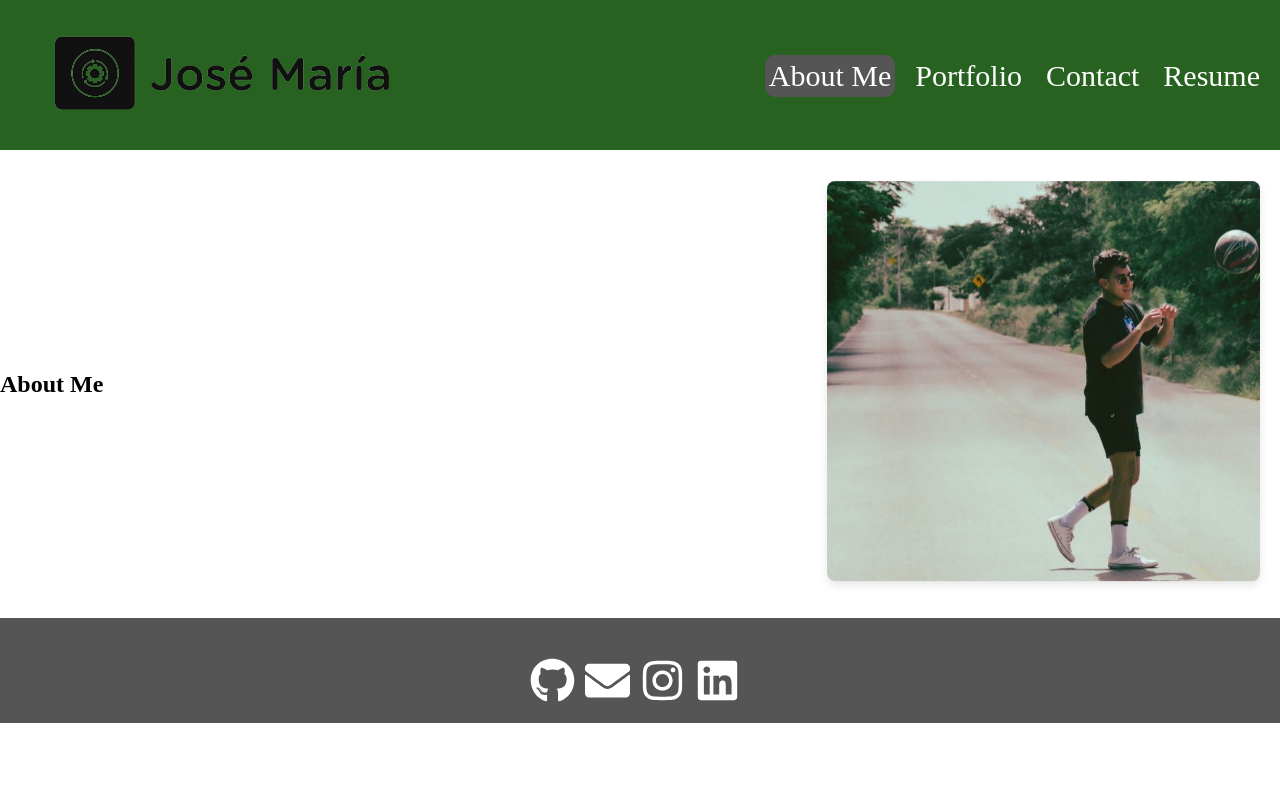
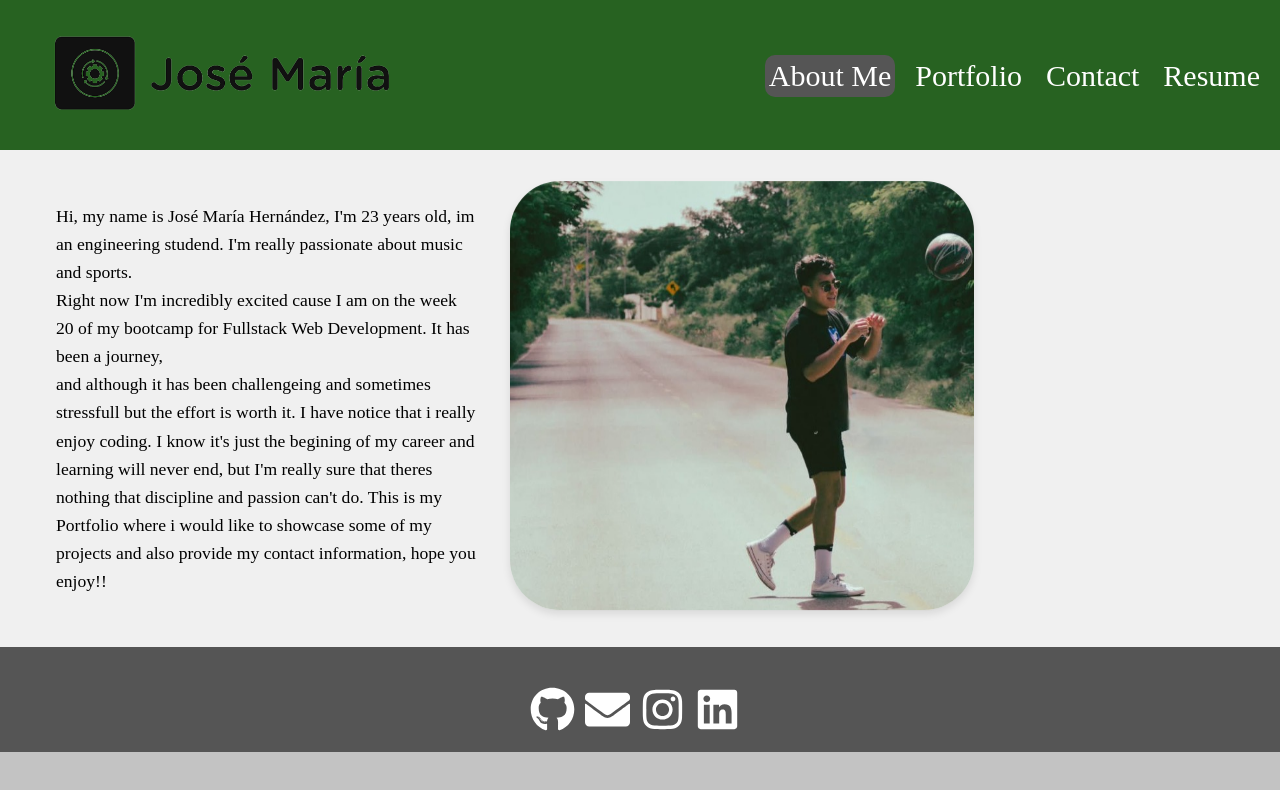
Before and after one commit to ChemaKing13/20.ReactPortfolio, a React (Create React App) app in the folder portfolio/: page / in a window 1280 px wide. Shown: the top 790 px of the page. Built offline with nearby package versions, Linux system fonts and the light colour scheme.

Commit message:
aboutMe section updated

```diff
--- a/portfolio/src/components/AboutMe.js
+++ b/portfolio/src/components/AboutMe.js
@@ -1,5 +1,7 @@
 import React from 'react';
 
+const name = 'José María Hernández'
+const age = '23'
 
 const AboutMe = () => {
   return (
@@ -7,7 +9,12 @@ const AboutMe = () => {
       <div className="container">
         <div className="about-me-content">
           <div className="about-me-text">
-            <h2>About Me</h2>
+            <p>Hi, my name is {name}, I'm {age} years old, im an engineering studend. I'm really passionate about music and sports.<br/>
+               Right now I'm incredibly excited cause I am on the week 20 of my bootcamp for Fullstack Web Development. It has been a journey, <br/>
+               and although it has been challengeing and sometimes stressfull but the effort is worth it. I have notice that i really <br/>
+               enjoy coding. I know it's just the begining of my career and learning will never end, but I'm really sure that theres nothing that discipline and passion can't do.
+               This is my Portfolio where i would like to showcase some of my projects and also provide my contact information, hope you enjoy!!
+            </p>
           </div>
           <div className="about-me-image animation-bounce">
             <img src='./images/pic.JPG' alt="My Picture" />
--- a/portfolio/src/styles.css
+++ b/portfolio/src/styles.css
@@ -1,5 +1,9 @@
 * {
     box-sizing: border-box;
+}
+
+body {
+    background-color: #c3c3c3;
 }
 
 body {
@@ -92,44 +96,44 @@ body {
     text-decoration: none;
 }
 
-/* about me css */
-
+/* About Me Section */
 .about-me {
     padding: 2rem 0;
+    background-color: #f0f0f0;
 }
 
+.container {
+    max-width: 1200px;
+    margin: 0 auto;
+    padding: 0 1rem;
+}
 
 .about-me-content {
     display: flex;
     align-items: center;
-    justify-content: space-between;
+    gap: 2rem;
 }
-
 
 .about-me-text {
     flex: 1;
-    margin-right: 2rem;
 }
 
-
-.about-me-image {
-    flex: 1;
-    text-align: right;
-    padding-right: 20px;
+.about-me-text h2 {
+    font-size: 2rem;
+    margin-bottom: 1rem;
 }
 
+.about-me-text p {
+    font-size: 1.1rem;
+    line-height: 1.6;
+}
 
 .about-me-image img {
-    max-width: 100%;
-    max-height: 400px;
-    border-radius: 8px;
-    box-shadow: 0 4px 10px rgba(0, 0, 0, 0.1);
+    max-width: 65%;
+    border-radius: 50px;
+    box-shadow: 0 4px 8px rgba(0, 0, 0, 0.1);
+    animation: bounce 2s infinite;
 }
-
-/* tailwind animation for our image */
-@import 'tailwindcss/base';
-@import 'tailwindcss/components';
-@import 'tailwindcss/utilities';
 
 @keyframes bounce {
     0%, 20%, 50%, 80%, 100% {
@@ -142,8 +146,3 @@ body {
       transform: translateY(-15px);
     }
 }
-
-
-.about-me-image img {
-    animation: bounce 2s infinite;
-}
```
